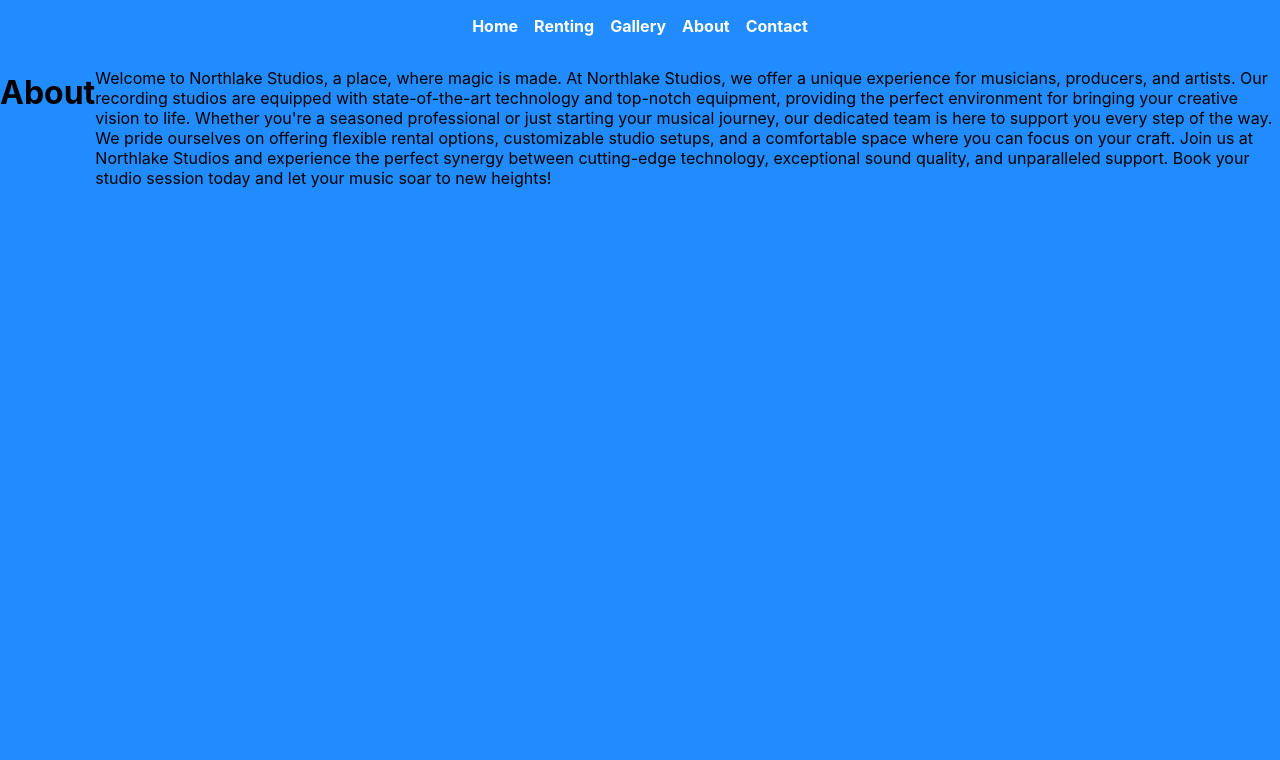
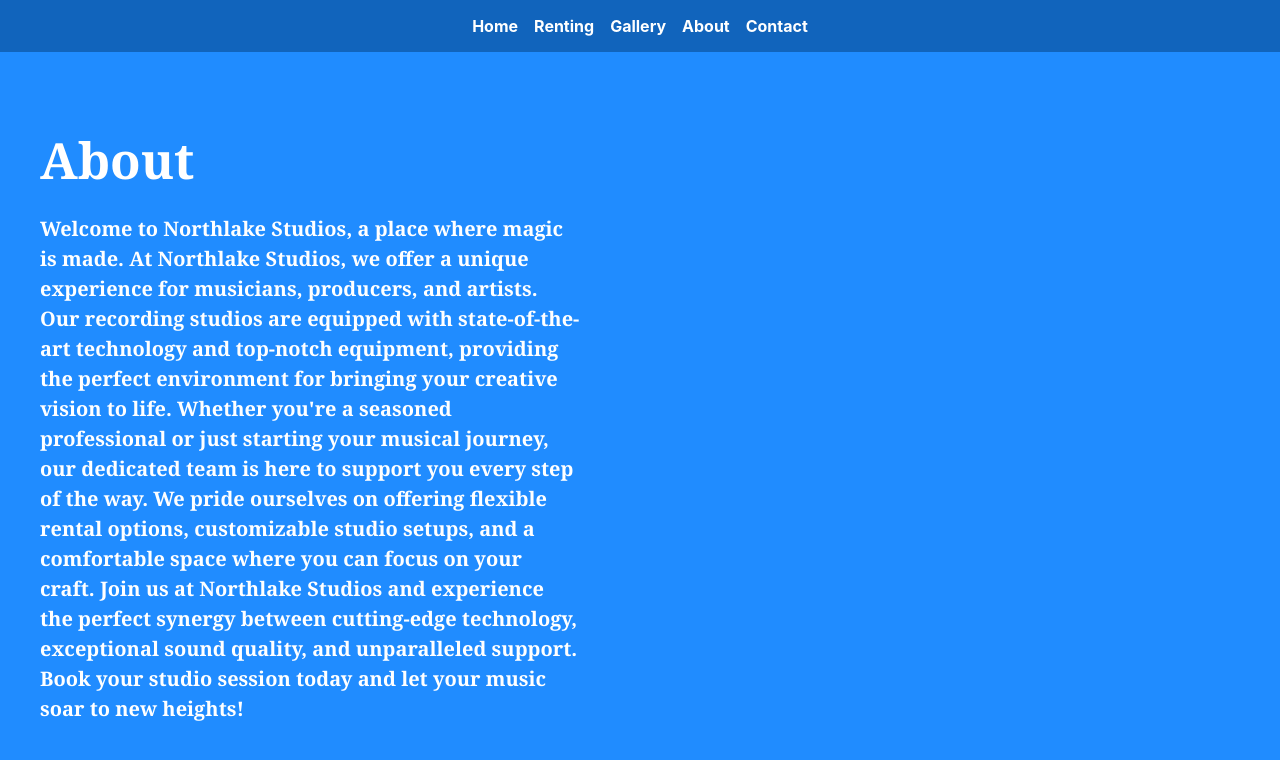
Before and after one commit to aakset/multimedia, a React (Create React App) app in the folder multimedia/: page /About in a window 1280 px wide. Shown: the top 760 px of the page. Built offline with nearby package versions, Linux system fonts and the light colour scheme.

Commit message:
About page contents required

```diff
--- /dev/null
+++ b/multimedia/src/About.css
@@ -0,0 +1,24 @@
+.container-about {
+    padding: 40px;
+    text-align: left;
+}
+
+.container-about h1 {
+    font-family: Georgia, "Times New Roman", Times, serif;
+    font-weight: bolder;
+    font-size: 50px;
+    margin-bottom: 20px;
+    color: white;
+}
+
+.column {
+    text-align: left;
+    font-family: Georgia, "Times New Roman", Times, serif;
+    font-weight: bold;
+    font-size: 20px;
+    color: rgb(255, 255, 255);
+    line-height: 1.5;
+    max-width: 50%;
+    margin: 0 auto;
+    padding-right: 33em;
+  }
--- a/multimedia/src/About.jsx
+++ b/multimedia/src/About.jsx
@@ -1,27 +1,33 @@
 import React from "react";
-
-
+import "./About.css";
 
 function About() {
   return (
-    <div className="container">
+    <div className="container-about">
       <h1>About</h1>
-      <p>
-        Welcome to Northlake Studios, a place, where magic is made. At Northlake
-        Studios, we offer a unique experience for musicians, producers, and
-        artists. Our recording studios are equipped with state-of-the-art
-        technology and top-notch equipment, providing the perfect environment
-        for bringing your creative vision to life. Whether you're a seasoned
-        professional or just starting your musical journey, our dedicated team
-        is here to support you every step of the way. We pride ourselves on
-        offering flexible rental options, customizable studio setups, and a
-        comfortable space where you can focus on your craft. Join us at
-        Northlake Studios and experience the perfect synergy between
-        cutting-edge technology, exceptional sound quality, and unparalleled
-        support. Book your studio session today and let your music soar to new
-        heights!
-      </p>
-    </div>
+        <div className="column">
+          <p>
+            Welcome to Northlake Studios, a place where magic is made. At
+            Northlake Studios, we offer a unique experience for musicians,
+            producers, and artists. Our recording studios are equipped with
+            state-of-the-art technology and top-notch equipment, providing the
+            perfect environment for bringing your creative vision to life.
+            Whether you're a seasoned professional or just starting your musical
+            journey, our dedicated team is here to support you every step of the
+            way. We pride ourselves on offering flexible rental options,
+            customizable studio setups, and a comfortable space where you can
+            focus on your craft.
+            Join us at Northlake Studios and experience the perfect synergy
+            between cutting-edge technology, exceptional sound quality, and
+            unparalleled support. Book your studio session today and let your
+            music soar to new heights!
+          </p>
+        </div>
+
+        <div className="image">
+
+        </div>
+      </div>
   );
 }
 
--- a/multimedia/src/App.css
+++ b/multimedia/src/App.css
@@ -6,69 +6,12 @@ body {
   background-color: #208cff;
 }
 
-.title {
-  text-align: left;
-  font-family: Georgia, "Times New Roman", Times, serif;
-  font-weight: bolder;
-  font-size: 50px;
-  color: white;
-  padding-top: 2em;
-}
-
-.slogan {
-  text-align: left;
-  font-family: Georgia, "Times New Roman", Times, serif;
-  font-weight: bolder;
-  font-size: 30px;
-  color: white;
-  padding-top: 2em;
-  line-height: 1.5;
-}
-
-@keyframes LeftRight {
-  0% {
-    transform: translateX(-50%);
-  }
-
-  100% {
-    transform: translateX(0);
-  }
-}
-
-.landing {
-  padding-left: 7em;
-  animation: LeftRight 0.75s;
-}
-
-
-.container {
-  display: flex;
-  justify-content: space-between;
-
-}
-
-@keyframes RightLeft {
-  0% {
-    transform: translateX(+50%);
-  }
-
-  100% {
-    transform: translateX(0);
-  }
-}
-
-.microphone {
-  justify-content: flex-end;
-  animation: RightLeft 0.75s;
-}
-
-.home {
-  margin-top: 4em;
-}
-
 .navbar {
-  background-color: #208cff;
+  background-color: #1164bc;
   padding: 1em;
+  position: sticky;
+  top: 0;
+  z-index: 999;
 }
 
 .navbar-list {
--- a/multimedia/src/App.jsx
+++ b/multimedia/src/App.jsx
@@ -8,6 +8,7 @@ import About from "./About";
 import "./App.css";
 
 function Navbar() {
+
   return (
     <nav className="navbar">
       <ul className="navbar-list">
--- a/multimedia/src/Home.jsx
+++ b/multimedia/src/Home.jsx
@@ -1,6 +1,6 @@
 import React from "react";
 import microphone from "./onlinePhotos/Microphone.png";
-import "./App.css";
+import "./home.css";
 
 function Home() {
   return (
--- a/multimedia/src/home.css
+++ b/multimedia/src/home.css
@@ -1,28 +1,20 @@
-.App {
-    text-align: center;
-  }
-
-  body {
-    background-color: #208cff;
-  }
-
-  h1 {
+ .title {
     text-align: left;
     font-family: Georgia, "Times New Roman", Times, serif;
     font-weight: bolder;
     font-size: 50px;
     color: white;
-    padding-top: 2em;
+    padding-top: 1.5em;
   }
 
-  .p {
+  .slogan {
     text-align: left;
     font-family: Georgia, "Times New Roman", Times, serif;
     font-weight: bolder;
     font-size: 30px;
     color: white;
-    padding-top: 2em;
     line-height: 1.5;
+    padding-top: 1.5em;
   }
 
 
@@ -30,3 +22,41 @@
     display: flex;
     justify-content: space-between;
   }
+
+
+@keyframes LeftRight {
+  0% {
+    transform: translateX(-50%);
+  }
+
+  100% {
+    transform: translateX(0);
+  }
+}
+
+.landing {
+  padding-left: 7em;
+  animation: LeftRight 0.75s;
+}
+
+
+.container {
+  display: flex;
+  justify-content: space-between;
+
+}
+
+@keyframes RightLeft {
+  0% {
+    transform: translateX(+50%);
+  }
+
+  100% {
+    transform: translateX(0);
+  }
+}
+
+.microphone {
+  justify-content: flex-end;
+  animation: RightLeft 0.75s;
+}
```
Also changed, not shown: multimedia/src/Gallery.css (added).
